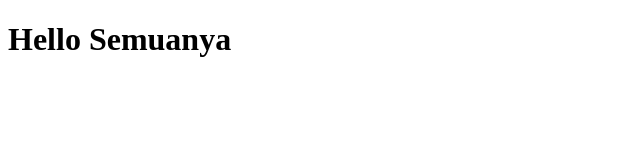
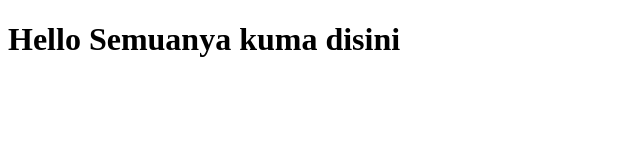
Before and after one commit to inikumadayo/inikumadayo.github.io, a plain HTML site: page index.html in a window 1280 px wide. Shown: the whole page, without its empty margins (0-640 px from the left). Drawn offline with Linux system fonts and the light colour scheme.

Commit message:
penambahan nama di index

```diff
--- a/index.html
+++ b/index.html
@@ -6,6 +6,6 @@
     <title>Document</title>
   </head>
   <body>
-    <h1>Hello Semuanya</h1>
+    <h1>Hello Semuanya kuma disini</h1>
   </body>
 </html>
```
